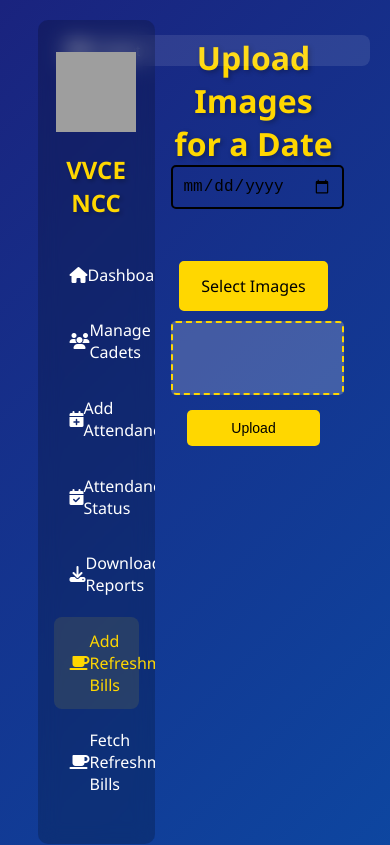
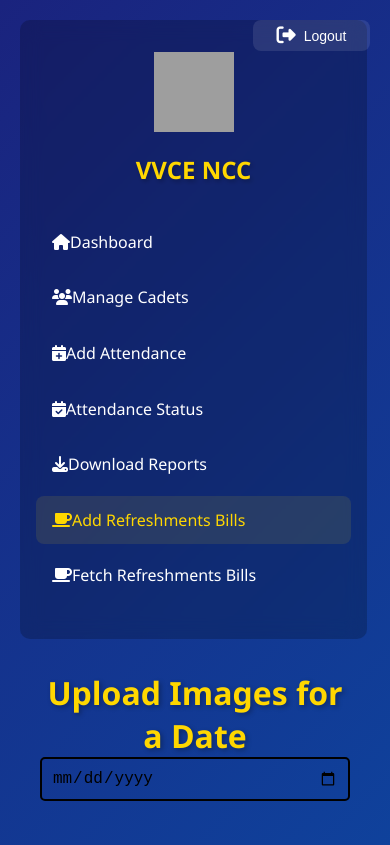
Before and after one commit to Majenayu/NCC, a website: page refreshment.html in a window 390 px wide. Shown: the top 845 px of the page. Drawn offline with Linux system fonts and the light colour scheme; grey boxes are pictures that could not be loaded.

Commit message:
Update refreshment.html

```diff
--- a/refreshment.html
+++ b/refreshment.html
@@ -207,12 +207,70 @@
     word-wrap: break-word;
 }
 
+.logout-btn {
+            position: fixed;
+            top: 20px;
+            right: 20px;
+            background: rgba(255, 255, 255, 0.1);
+            border: none;
+            color: #ffffff;
+            font-size: 1rem;
+            cursor: pointer;
+            display: flex;
+            align-items: center;
+            gap: 0.5rem;
+            padding: 0.5rem 1rem;
+            border-radius: 8px;
+            transition: all 0.3s ease;
+            z-index: 1000; /* Make sure it's on top of everything */
+        }
+
+        .logout-btn i {
+            font-size: 1.2rem;
+        }
+
+        .logout-btn:hover {
+            background: rgba(255, 255, 255, 0.2);
+            color: #ffd700;
+        }
 
         @media (max-width: 768px) {
-            .main-content {
-                padding: 1rem;
+            .dashboard {
+                flex-direction: column;
+                width: 100%;
+                min-height: auto;
             }
 
+            .sidebar {
+                width: 90%;
+                height: auto;
+                margin-bottom: 1rem;
+            }
+
+    .main-content {
+        padding: 1rem;
+    }
+
+
+    .quick-actions {
+                flex-direction: column;
+                align-items: center;
+            }
+
+
+            .dashboard-grid {
+                grid-template-columns: 1fr;
+            }
+
+
+            .logout-btn {
+
+        width: 30%;
+        justify-content: center;
+        margin-top: 10px;
+        top: 10px; /* Adjust to make it closer to the top */
+        right: 20px;
+    }
             table {
                 width: 100%;
                 font-size: 14px;
```
